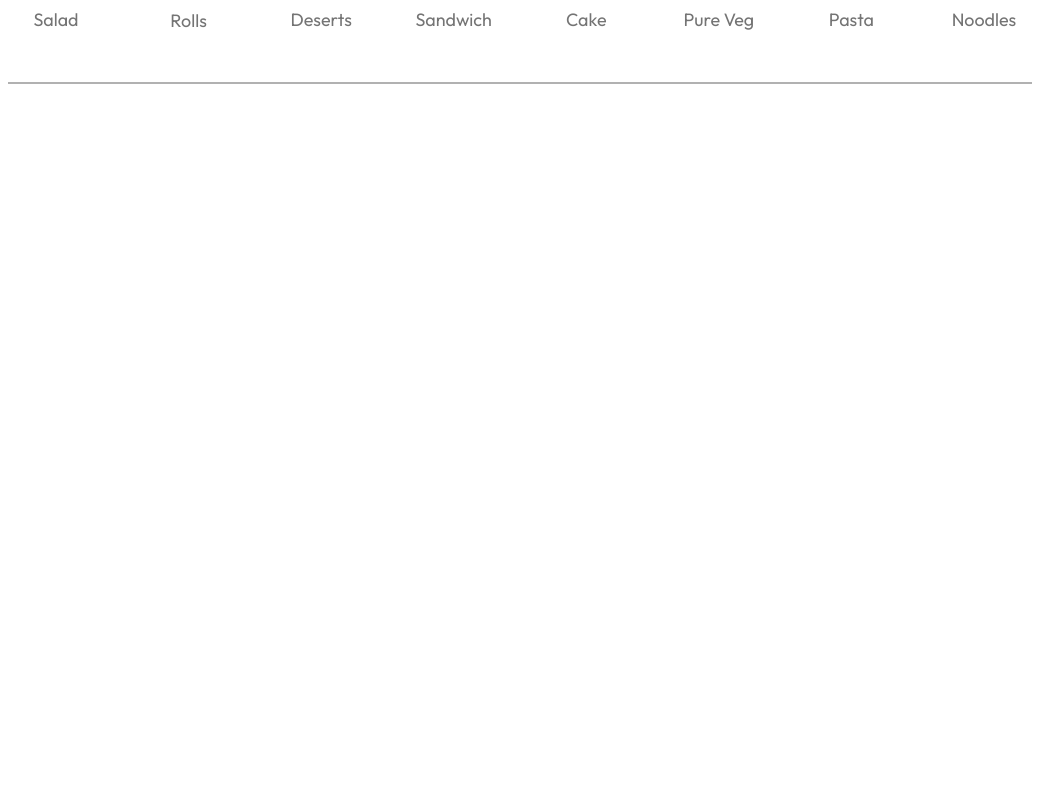
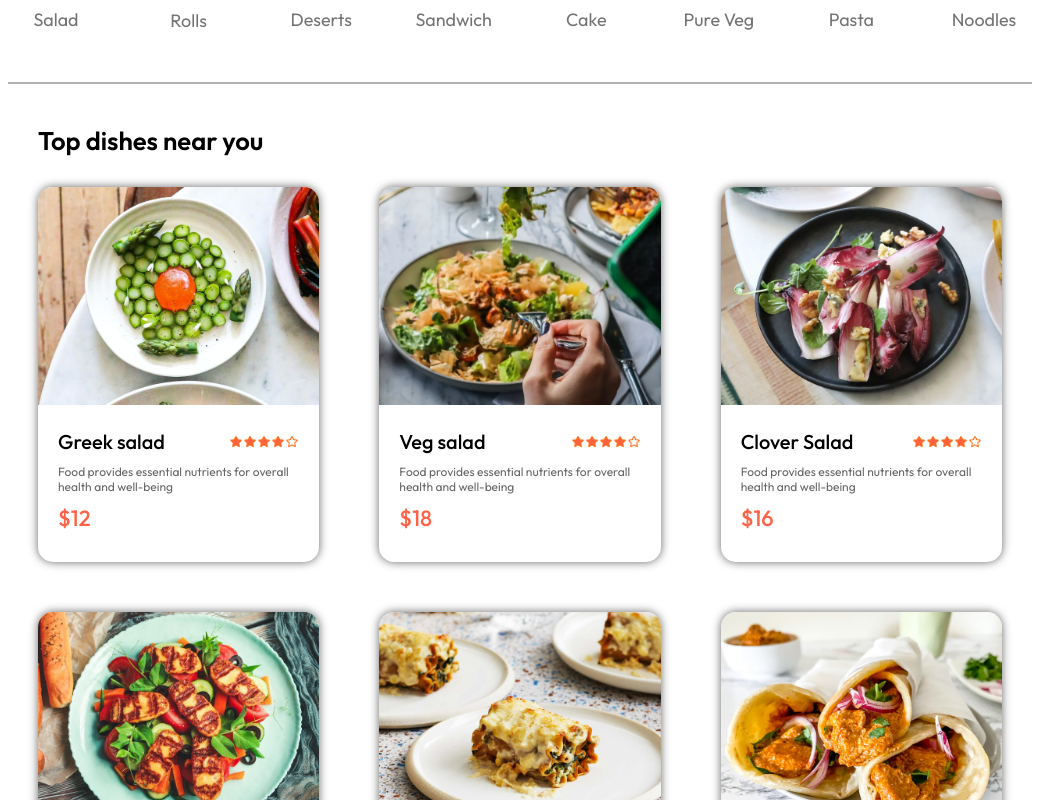
Before and after one commit to TiM1113/Project-FoodDelivery, a React (Vite) app in the folder frontend/: page / in a window 1280 px wide. Shown: the part 820-1620 px from the top of the page, without its empty margins (120-1167 px from the left). Before the commit the page ends 914 px from the top, so only its background shows below. Built offline with nearby package versions, Linux system fonts and the light colour scheme.

Commit message:
FoodDisplay and FoodItem componets

```diff
--- /dev/null
+++ b/frontend/src/components/FoodDisplay/FoodDisplay.css
@@ -0,0 +1,16 @@
+.food-display{
+  margin: 30px;
+}
+
+.food-display h2{
+  font-size: max(2vw,24px);
+  font-weight: 600;
+}
+
+.food-display-list{
+  display: grid;
+  grid-template-columns: repeat(auto-fill,minmax(240px,1fr));
+  margin-top: 30px;
+  gap: 60px;
+  row-gap: 50px;
+}
--- /dev/null
+++ b/frontend/src/components/FoodDisplay/FoodDisplay.jsx
@@ -0,0 +1,24 @@
+import React, { useContext } from 'react'
+import './FoodDisplay.css'
+
+import { StoreContext } from '../../context/StoreContext'
+import FoodItem from '../FoodItem/FoodItem'
+
+
+const FoodDisplay = ({category}) => {
+
+    const {food_list} = useContext(StoreContext)
+
+  return (
+    <div className='food-display' id='food-display'>
+      <h2>Top dishes near you</h2>
+      <div className="food-display-list">
+        {food_list.map((item,index)=>{
+          return <FoodItem key={index} id={item._id} name={item.name} description={item.description} price={item.price} image={item.image}/>
+        })}
+      </div>
+    </div>
+  )
+}
+
+export default FoodDisplay
--- /dev/null
+++ b/frontend/src/components/FoodItem/FoodItem.css
@@ -0,0 +1,45 @@
+.food-item{
+  width: 100%;
+  margin: auto;
+  border-radius: 15px;
+  box-shadow: 0px 0px 10px #676768;
+  transition: 0.3s;
+  animation: fadeIn 1s;
+}
+
+.food-item-image{
+  width: 100%;
+  border-radius: 15px 15px 0px 0px;
+}
+
+.food-item-info{
+  padding: 20px;
+}
+
+.food-item-name-rating{
+  display: flex;
+  justify-content: space-between;
+  align-items: center;
+  margin-bottom: 10px;
+}
+
+.food-item-name-rating p{
+  font-size: 20px;
+  font-weight: 500;
+}
+
+.food-item-name-rating img{
+  width: 70px;
+}
+
+.food-item-description{
+  color: #676767;
+  font-size: 12px;
+}
+
+.food-item-price{
+  color: tomato;
+  font-size: 22px;
+  font-weight: 500;
+  margin: 10px 0px;
+}
--- /dev/null
+++ b/frontend/src/components/FoodItem/FoodItem.jsx
@@ -0,0 +1,23 @@
+import React from 'react'
+import './FoodItem.css'
+import { assets } from '../../assets/assets'
+
+const FoodItem = ({id,name,price,description,image}) => {
+  return (
+    <div className='food-item'>
+      <div className="food-item-img-container">
+        <img src={image} alt="" className="food-item-image" />
+      </div>
+      <div className="food-item-info">
+        <div className="food-item-name-rating">
+          <p>{name}</p>
+          <img src={assets.rating_starts} alt="" />
+        </div>
+        <p className="food-item-description">{description}</p>
+        <p className="food-item-price">${price}</p>
+      </div>
+    </div>
+  )
+}
+
+export default FoodItem
--- /dev/null
+++ b/frontend/src/context/StoreContext.jsx
@@ -0,0 +1,21 @@
+import { createContext } from "react";
+import { food_list } from "../assets/assets";
+
+export const StoreContext = createContext(null)
+
+const StoreContextProvider = (props) => {
+
+
+
+    const contextValue = {
+        food_list
+    }
+    return(
+      <StoreContext.Provider value={contextValue}>
+        {props.children}
+      </StoreContext.Provider>
+
+    )
+}
+
+export default StoreContextProvider
--- a/frontend/src/main.jsx
+++ b/frontend/src/main.jsx
@@ -3,11 +3,15 @@
 import './index.css';
 import App from './App.jsx';
 import {BrowserRouter} from 'react-router-dom';
+import StoreContextProvider, {StoreContext} from './context/StoreContext.jsx';
+
 
 createRoot(document.getElementById('root')).render(
 	<StrictMode>
 		<BrowserRouter>
-			<App />
+			<StoreContextProvider>
+				<App />
+			</StoreContextProvider>
 		</BrowserRouter>
 	</StrictMode>
 );
--- a/frontend/src/pages/Home/Home.jsx
+++ b/frontend/src/pages/Home/Home.jsx
@@ -2,6 +2,7 @@
 import './Home.css';
 import Header from '../../components/Header/Header';
 import ExploreMenu from '../../components/ExploreMenu/ExploreMenu';
+import FoodDisplay from '../../components/FoodDisplay/FoodDisplay';
 
 const Home = () => {
 
@@ -11,6 +12,7 @@
 		<div>
 			<Header/>
       <ExploreMenu category={category} setCategory={setCategory}/>
+      <FoodDisplay category={category}/>
 		</div>
 	);
 };
```
